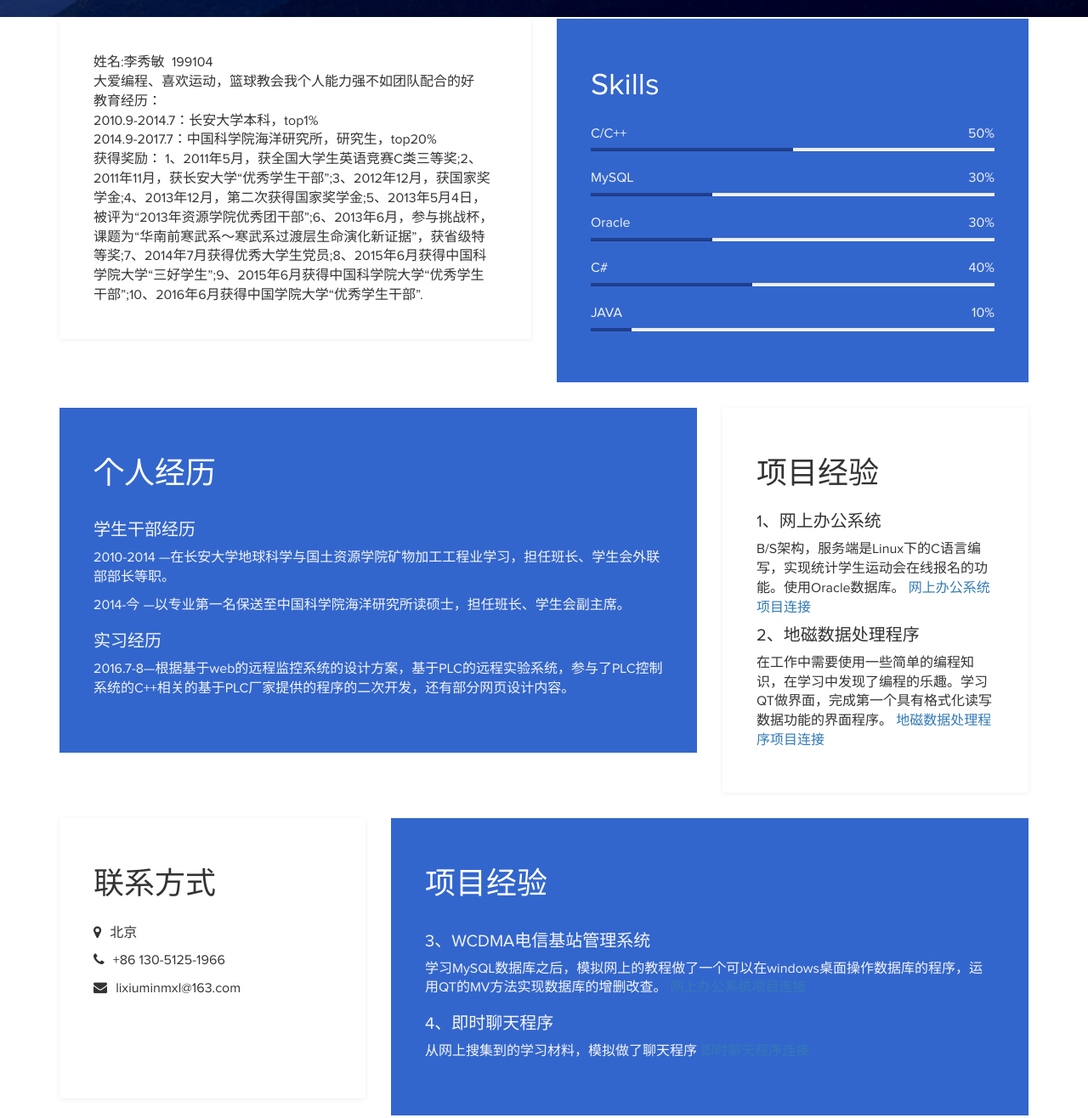
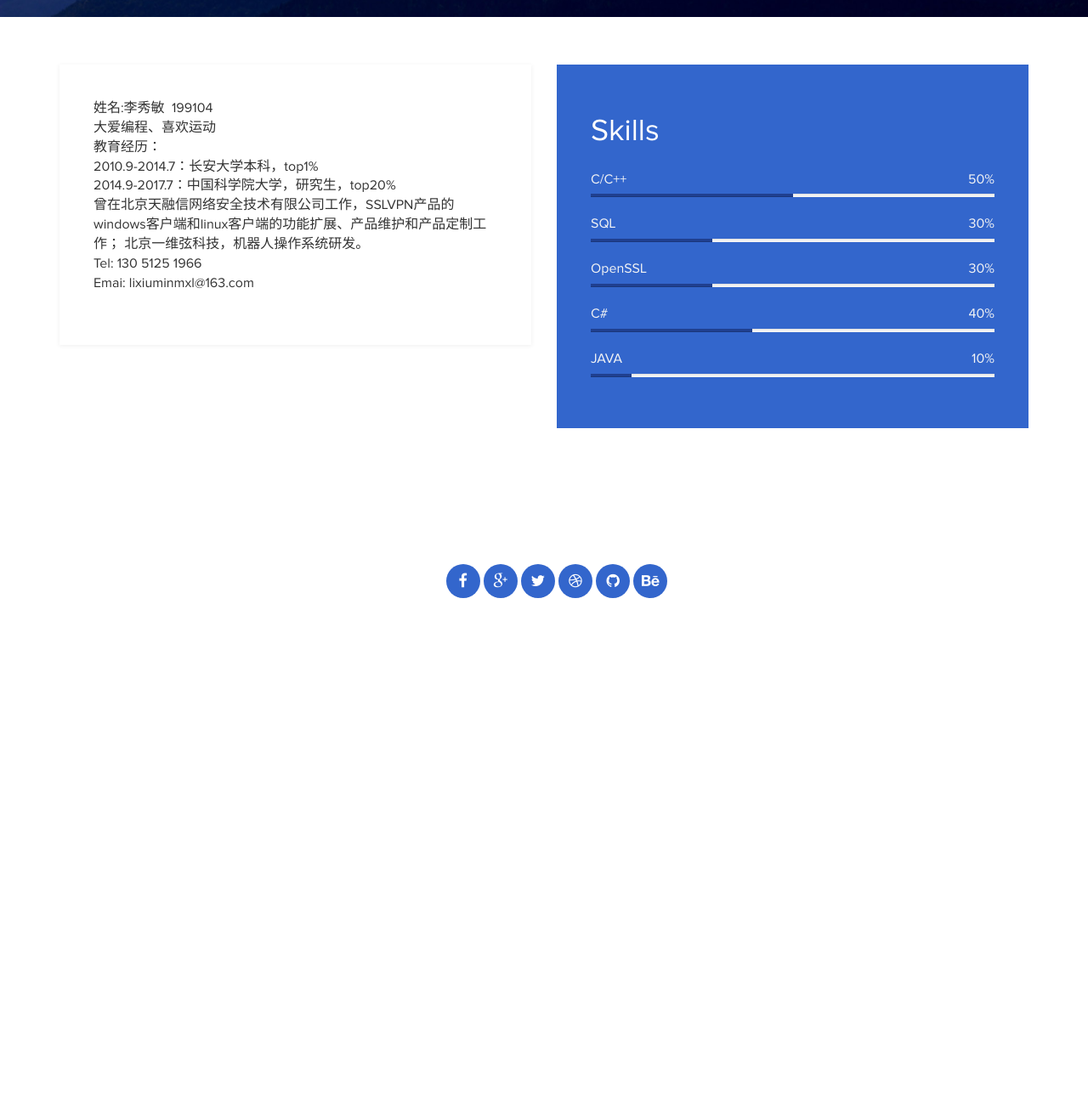
Before and after one commit to dongshanlang/dongshanlang.github.io, a plain HTML site: page index.html in a window 1280 px wide. Shown: the part 780-2096 px from the top of the page at 85% size. After the commit the page ends 1574 px from the top, so only its background shows below. Drawn offline with Linux system fonts and the light colour scheme.

Commit message:
modify index

```diff
--- a/index.html
+++ b/index.html
@@ -32,13 +32,22 @@
 				<h1 class="tm-title bold shadow">李秀敏</h1>
 				<h1 class="white bold shadow">Welcome to My Home
 
-				<a href="./blogs/MainPage.html" target="_blank"   >
 
-				MyBlogs
-				</a>
 				</h1>
 
 				</button>
+			</div>
+			<div>
+				<h1 class="white bold shadow">
+
+				<a href="./blogs/MainPage.html" target="_blank"   >
+				MyBlogs
+				</a>
+				&nbsp;&nbsp;&nbsp;&nbsp;
+				<a href="https://github.com/dongshanlang" target="_blank"   >
+				MyGitHub
+				</a>
+				</h1>
 			</div>
 		</div>
 	</div>
@@ -59,7 +68,7 @@
 				</table>
 				<table>
 				<tr >
-					<td>大爱编程、喜欢运动，篮球教会我个人能力强不如团队配合的好</td>
+					<td>大爱编程、喜欢运动</td>
 				</tr>
 				<tr >
 					<td>教育经历：</td>
@@ -68,11 +77,31 @@
 					<td>2010.9-2014.7：长安大学本科，top1%</td>
 				</tr>
 				<tr >
-					<td>2014.9-2017.7：中国科学院海洋研究所，研究生，top20%</td>
+					<td>2014.9-2017.7：中国科学院大学，研究生，top20%</td>
 				</tr>
+				<tr >
+					<td>
+曾在北京天融信网络安全技术有限公司工作，SSLVPN产品的windows客户端和linux客户端的功能扩展、产品维护和产品定制工作；
+北京一维弦科技，机器人操作系统研发。
+</td>
+				</tr>
+
+					<tr >
+					<td>
+
+					Tel: 130 5125 1966
+					</td>
+				</tr>
+
+<tr >
+					<td>Emai: lixiuminmxl@163.com</td>
+				</tr>
+
 				</table>
+
+				<!--
 				<table>
-					获得奖励：
+					个人介绍：
 				</tr>
 
 				<tr>1、2011年5月，获全国大学生英语竞赛C类三等奖;</tr>
@@ -84,8 +113,10 @@
 			    <tr>7、2014年7月获得优秀大学生党员;</tr>
 				<tr>8、2015年6月获得中国科学院大学“三好学生”;</tr>
 				<tr>9、2015年6月获得中国科学院大学“优秀学生干部”;</tr>
-                <tr>10、2016年6月获得中国学院大学“优秀学生干部”.</tr>
+               <tr>10、2016年6月获得中国学院大学“优秀学生干部”.</tr>
 				</table>
+				-->
+
 			</div>
 		</div>
 		<div class="col-md-6 col-sm-12">
@@ -98,13 +129,13 @@
                         aria-valuenow="70" aria-valuemin="0" aria-valuemax="100" style="width: 50%;"></div>
 					</div>
 
-				<strong>MySQL</strong>
+				<strong>SQL</strong>
 				<span class="pull-right">30%</span>
 					<div class="progress">
 						<div class="progress-bar progress-bar-primary" role="progressbar"
                         aria-valuenow="85" aria-valuemin="0" aria-valuemax="100" style="width: 30%;"></div>
 					</div>
-				<strong>Oracle</strong>
+				<strong>OpenSSL</strong>
 				<span class="pull-right">30%</span>
 					<div class="progress">
 						<div class="progress-bar progress-bar-primary" role="progressbar"
@@ -125,79 +156,7 @@
 			</div>
 		</div>
 	</div>
-</section>
-<!-- <div class="copyrights">Collect from <a href="http://www.cssmoban.com/" >企业网站模板</a></div>-->
-<!-- education and languages -->
-<section class="container">
-	<div class="row">
-		<div class="col-md-8 col-sm-12">
-			<div class="education">
-				<h2 class="white">个人经历</h2>
-					<div class="education-content">
 
-							<div class="education-school">
-								<h5>学生干部经历</h5><span></span>
-								<p>
-								2010-2014 —在长安大学地球科学与国土资源学院矿物加工工程业学习，担任班长、学生会外联部部长等职。
-								</p>
-								<p>
-                                2014-今   —以专业第一名保送至中国科学院海洋研究所读硕士，担任班长、学生会副主席。
-								</p>
-								<h5>实习经历</h5>
-								<p>
-								2016.7-8—根据基于web的远程监控系统的设计方案，基于PLC的远程实验系统，参与了PLC控制系统的C++相关的基于PLC厂家提供的程序的二次开发，还有部分网页设计内容。
-								</p>
-							</div>
-					</div>
-			</div>
-		</div>
-		<div class="col-md-4 col-sm-12">
-			<div class="languages">
-				<h2>项目经验</h2>
-				<h5>1、网上办公系统</h5>
-					<p>B/S架构，服务端是Linux下的C语言编写，实现统计学生运动会在线报名的功能。使用Oracle数据库。
-					<a href="https://github.com/dongshanlang/myofficesystem.git" target="_blank">网上办公系统项目连接</a>
-					</p>
-				<h5>2、地磁数据处理程序</h5>
-					<p>在工作中需要使用一些简单的编程知识，在学习中发现了编程的乐趣。学习QT做界面，完成第一个具有格式化读写数据功能的界面程序。
-					<a href="https://github.com/dongshanlang/DataPro3.git" target="_blank">地磁数据处理程序项目连接</a>
-					</p>
-			</div>
-		</div>
-	</div>
-</section>
-
-<!-- contact and experience -->
-<section class="container">
-	<div class="row">
-		<div class="col-md-4 col-sm-12">
-			<div class="contact">
-				<h2>联系方式</h2>
-					<p><i class="fa fa-map-marker"></i> 北京</p>
-					<p><i class="fa fa-phone"></i> +86 130-5125-1966</p>
-					<p><i class="fa fa-envelope"></i> lixiuminmxl@163.com</p>
-					<!--
-					<p><i class="fa fa-globe"></i> www.company.com</p>
-					-->
-			</div>
-		</div>
-		<div class="col-md-8 col-sm-12">
-			<div class="experience">
-				<h2 class="white">项目经验</h2>
-					<div class="experience-content">
-						<h5>3、WCDMA电信基站管理系统</h5>
-					<p>学习MySQL数据库之后，模拟网上的教程做了一个可以在windows桌面操作数据库的程序，运用QT的MV方法实现数据库的增删改查。
-					<a href="https://github.com/dongshanlang/mysql-qt-linux.git" target="_blank">网上办公系统项目连接</a>
-					</p>
-				<h5>4、即时聊天程序</h5>
-					<p>从网上搜集到的学习材料，模拟做了聊天程序
-					<a href="https://github.com/dongshanlang/chatProgram.git" target="_blank">即时聊天程序连接</a>
-					</p>
-					</div>
-			</div>
-		</div>
-	</div>
-</section>
 
 <!-- footer section -->
 
```
